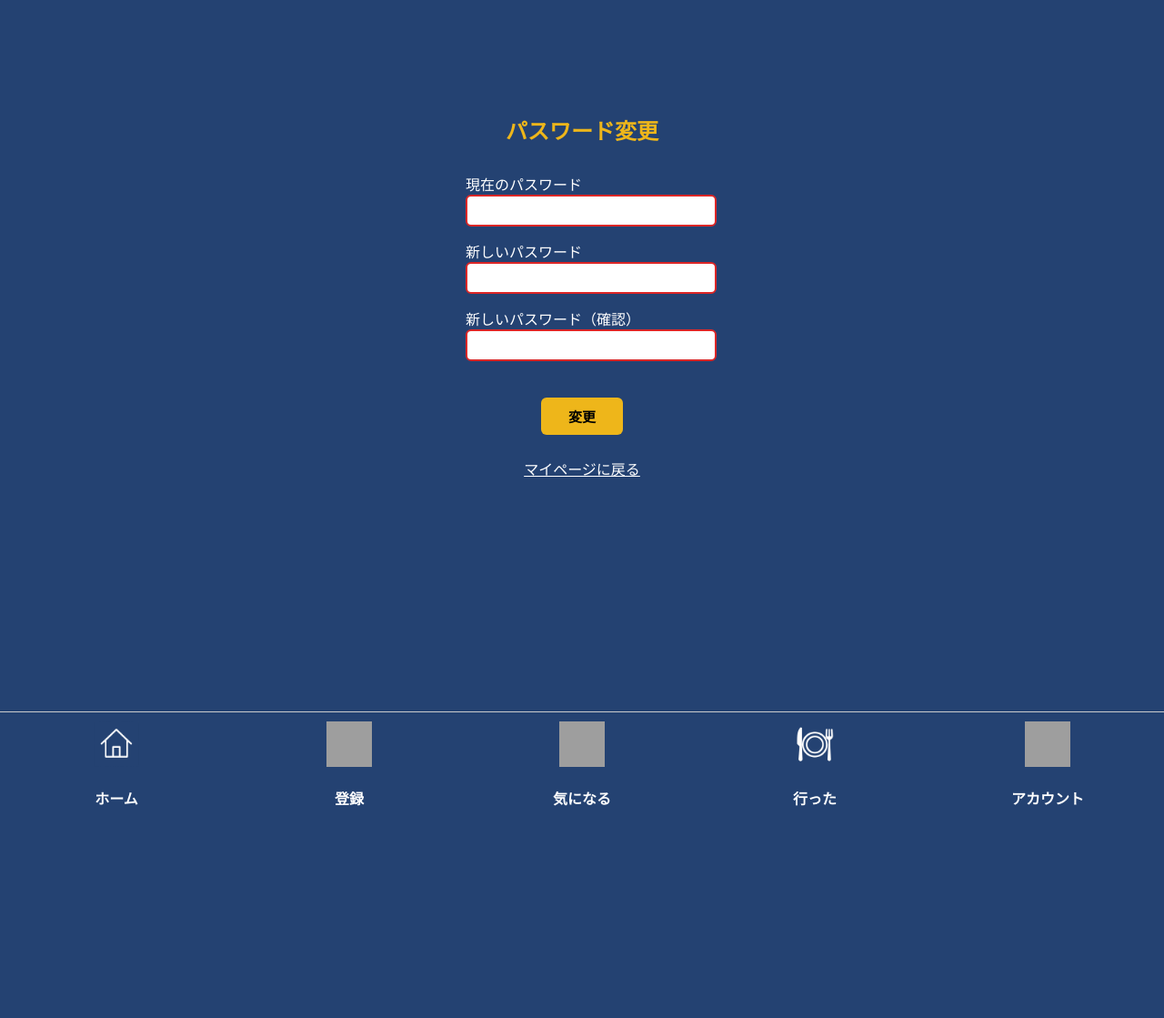
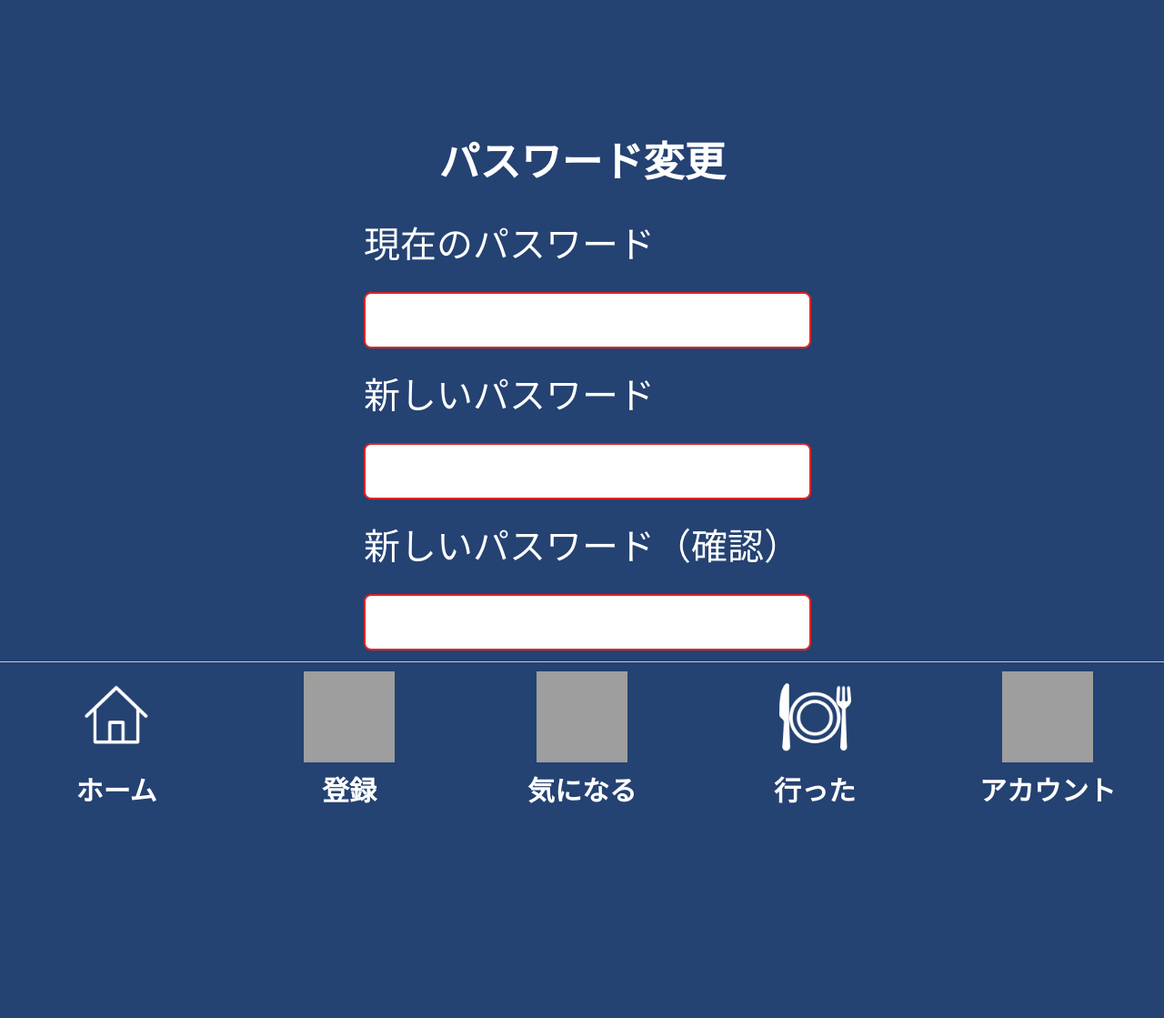
Before and after one commit to kazu-king22/Savoiry, a Django app: page /savoiry/accounts/password/change/ in a window 1280 px wide. Shown: the part 175-1294 px from the top of the page at 91% size. Run offline with Django 5.2, Linux system fonts and the light colour scheme; the visitor is signed in with stand-in values (Sample User, id 1); grey boxes are pictures that could not be loaded.

Commit message:
レビュー対応３（途中・残りトーストと行った詳細）

```diff
--- a/accounts/static/accounts/css/login.css
+++ b/accounts/static/accounts/css/login.css
@@ -1,7 +1,7 @@
 /* ログインフォーム全体 */
 .login-form {
   width: 90%;                /* 画面幅に追従 */
-  max-width: 400px;
+  max-width: 600px;
   margin: 60px auto;
   text-align: left;
   padding: 10px 0;
@@ -38,13 +38,13 @@
 /* ボタン */
 .login-form button {
   display: block;
-  width: 80%;
+  width: 50%;
   padding: 14px 20px;
   margin: 20px auto 0;
   background-color: #eeb61a;
   color: black;
   font-weight: bold;
-  font-size: 30px;
+  font-size: 35px;
   border: none;
   border-radius: 10px;
   cursor: pointer;
--- a/accounts/static/accounts/css/password_change.css
+++ b/accounts/static/accounts/css/password_change.css
@@ -5,38 +5,43 @@
 }
 
 .page-title {
-  color: #eeb61a;
+ color: white;
   margin-bottom: 30px;
-  font-size: 24px;
+  font-size: 45px;
   font-weight: bold;
 }
 
-.form-wrapper {
-  width: 80%;
-  margin: 0 auto;
-  max-width: 320px;
+.form-wrapper label {
+  display: block;          /* ← ラベルをブロック要素にして上に配置 */
+  margin-bottom: 8px;      /* 入力欄との間隔 */
+  color: white;
+  font-size: 40px;
+  font-weight: 500;
   text-align: left;
+  white-space: nowrap;     /* 改行なし（1行で表示） */
 }
 
 .form-wrapper input {
-  width: 100%;
-  padding: 8px;
-  border-radius: 6px;
-  border: none;
-  margin-bottom: 15px;
+  width: 95%;
+  padding: 12px 16px;
+  border-radius: 8px;
+  border: 1px solid #ccc;
+  font-size: 30px;
+  display: block;          /* ✅ 横並びにならないように */
+  margin-bottom: 20px;
 }
 
 .submit-btn {
   background-color: #eeb61a;
   color: #000;
   font-weight: bold;
-  font-size: 15px;
+  font-size: 35px;
   border: none;
-  padding: 10px 30px;
-  border-radius: 6px;
+  border-radius: 4px;
   cursor: pointer;
-  display: block;
-  margin: 25px auto 0;
+  margin-top: 20px;
+  width: 40%;
+  padding: 14px 20px;
 }
 
 .submit-btn:hover {
@@ -50,6 +55,7 @@
 .back-link a {
   color: white;
   text-decoration: underline;
+  font-size: 30px;
 }
 
 ul.helptext, .helptext {
--- a/accounts/static/accounts/css/signup.css
+++ b/accounts/static/accounts/css/signup.css
@@ -1,7 +1,7 @@
 /* サインアップフォーム全体 */
 .signup-form {
   width: 90%;
-  max-width: 400px;           /* ログインと同じ幅に統一 */
+  max-width: 600px;           /* ログインと同じ幅に統一 */
   margin: 60px auto;
   text-align: left;           /* ラベルと入力欄の位置を揃える */
   padding: 10px 0;
@@ -39,13 +39,13 @@
 /* ボタン */
 .signup-form button {
   display: block;
-  width: 80%;
+  width: 50%;
   padding: 14px 20px;
   margin: 20px auto 0;
   background-color: #eeb61a;
   color: black;
   font-weight: bold;
-  font-size: 30px;
+  font-size: 35px;
   border: none;
   border-radius: 10px;
   cursor: pointer;
--- a/accounts/templates/accounts/signup.html
+++ b/accounts/templates/accounts/signup.html
@@ -12,7 +12,7 @@
 
   {% if form.errors %}
     <div class="error-message-global">
-      アカウント登録に失敗しました
+      アカウント登録に<br>失敗しました
     </div>
   {% endif %}
 
--- a/static/css/base.css
+++ b/static/css/base.css
@@ -71,13 +71,13 @@ html, body {
   text-decoration: none;
   color: white;
   font-weight: bold;
+  font-size: 30px;
+  gap: 1px;
 }
 
 .nav-icon {
-  width: 50px;
-  height: 50px;
-  display: block;
-  margin: 0 auto 4px auto;
+  width: 100px;
+  height: 100px;
 }
 
 body {
```
Also changed, not shown: accounts/static/accounts/css/change_email.css (+6 -5 lines), static/css/modal.css (+15 -12 lines).
